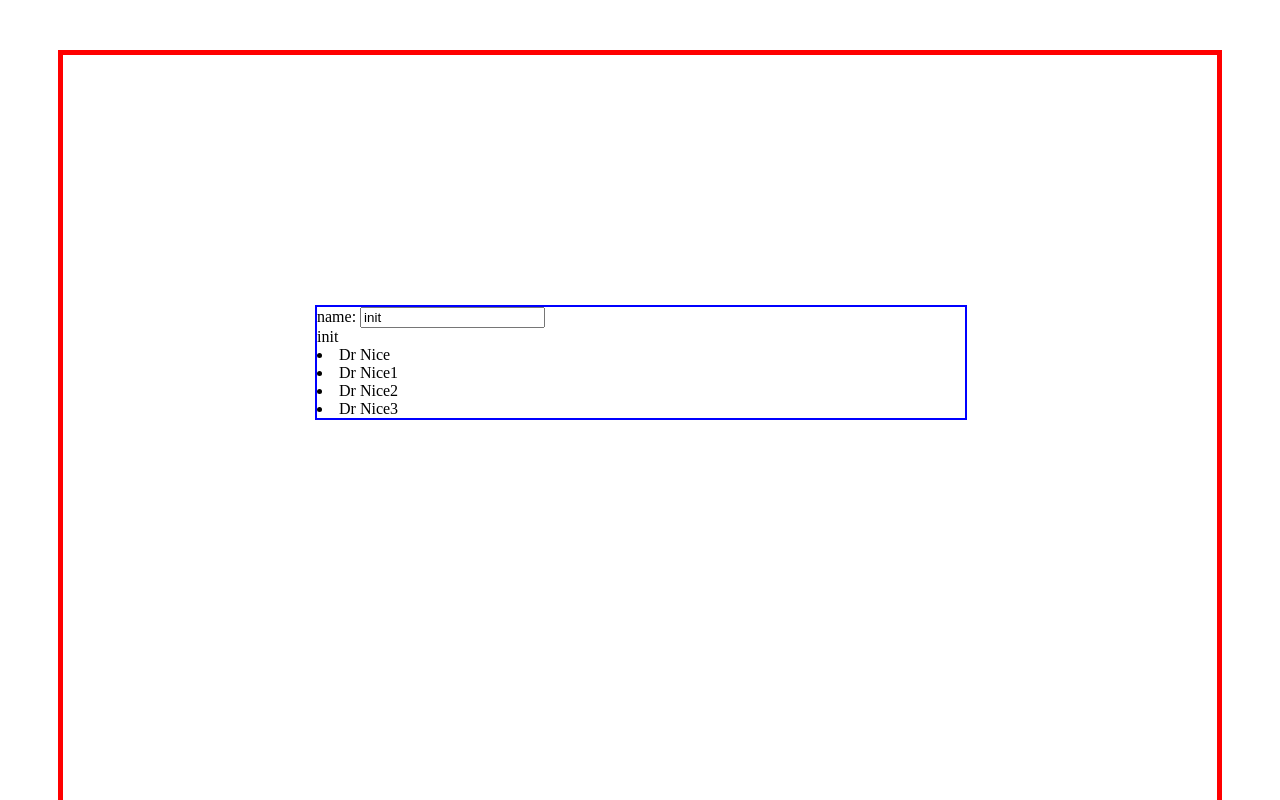
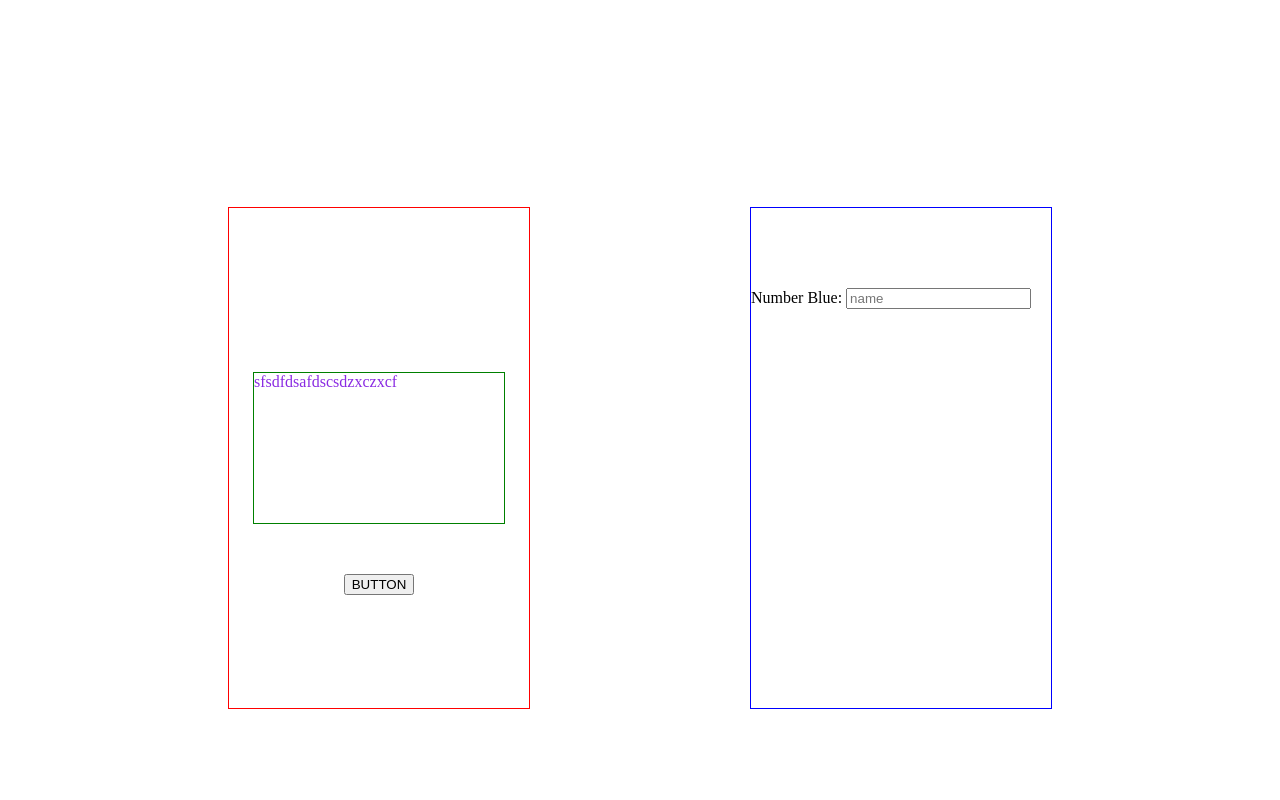
Before and after one commit to Florins13/Project-F-F-N-131330, an Angular app in the folder Front-End/: page / in a window 1280 px wide. Shown: the top 800 px of the page. Built offline with nearby package versions, Linux system fonts and the light colour scheme.

Commit message:
Practice

```diff
--- a/Front-End/src/app/app.component.html
+++ b/Front-End/src/app/app.component.html
@@ -1,5 +1,12 @@
-<div class="borderColor">
+<div style="
+    display: flex;
+    justify-content: space-evenly;
+    height: 900px;
+    align-items: center; ">
 
-  <app-practice> </app-practice>
+
+  <app-red-comp></app-red-comp>
+  <app-blue-comp></app-blue-comp>
+
 
 </div>
--- a/Front-End/src/app/app.component.sass
+++ b/Front-End/src/app/app.component.sass
@@ -4,3 +4,9 @@
   margin: 50px
   height: 1000px
   padding: 250px
+
+
+
+.blueBorder
+  border: 2px solid blue
+  margin-left: 2px
--- /dev/null
+++ b/Front-End/src/app/blue-comp/blue-comp.component.html
@@ -0,0 +1,13 @@
+<div style="
+    width: 300px;
+    height: 500px;
+    border: solid 1px;
+    border-color: blue;">
+
+  <div style="margin-top: 80px">
+    <label>Number Blue:
+      <input placeholder="name"/>
+    </label>
+  </div>
+
+</div>
--- /dev/null
+++ b/Front-End/src/app/blue-comp/blue-comp.component.ts
@@ -0,0 +1,15 @@
+import { Component, OnInit } from '@angular/core';
+
+@Component({
+  selector: 'app-blue-comp',
+  templateUrl: './blue-comp.component.html',
+  styleUrls: ['./blue-comp.component.sass']
+})
+export class BlueCompComponent implements OnInit {
+
+  constructor() { }
+
+  ngOnInit(): void {
+  }
+
+}
--- /dev/null
+++ b/Front-End/src/app/red-comp/red-comp.component.html
@@ -0,0 +1,26 @@
+<div style="
+    display: flex;
+    justify-content: center;
+    align-items: center;
+    flex-direction: column;
+    width: 300px;
+    height: 500px;
+    border: solid 1px;
+    border-color: red;">
+
+
+  <div style="margin: 50px 10px 50px 10px;
+        border: solid 1px;
+        border-color: green;
+        height: 150px;
+        width: 250px;">
+
+      <span>sfsdfdsafdscsdzxczxcf{{numberRed}}</span>
+  </div>
+  <div>
+
+
+    <button (click)="increaseNumber()" >BUTTON</button>
+  </div>
+
+</div>
--- /dev/null
+++ b/Front-End/src/app/red-comp/red-comp.component.sass
@@ -0,0 +1,3 @@
+
+span
+  color: blueviolet
--- /dev/null
+++ b/Front-End/src/app/red-comp/red-comp.component.ts
@@ -0,0 +1,15 @@
+import { Component, OnInit } from '@angular/core';
+
+@Component({
+  selector: 'app-red-comp',
+  templateUrl: './red-comp.component.html',
+  styleUrls: ['./red-comp.component.sass']
+})
+export class RedCompComponent implements OnInit {
+
+  constructor() { }
+
+  ngOnInit(): void {
+  }
+
+}
--- a/Front-End/src/app/services/hero.service.ts
+++ b/Front-End/src/app/services/hero.service.ts
@@ -14,7 +14,7 @@ export class HeroService {
     private http: HttpClient
   ) { }
 
-  getHeroes(): Observable<Users[]> {
-    return this.http.get<Users[]>(this.Url)
+  getHeroes(): Observable<any[]> {
+    return this.http.get<any[]>(this.Url)
   }
 }
```
Also changed, not shown: Front-End/src/app/app.module.ts (+6 -2 lines), Front-End/src/app/blue-comp/blue-comp.component.sass (added), 2 other files (tests, documents, lock files or other folders).
